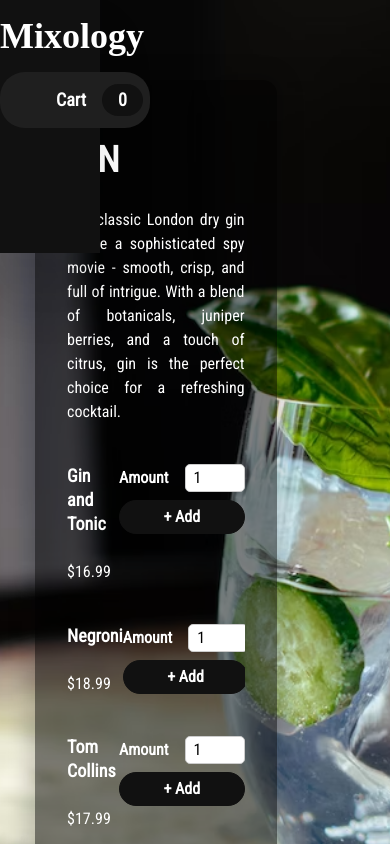
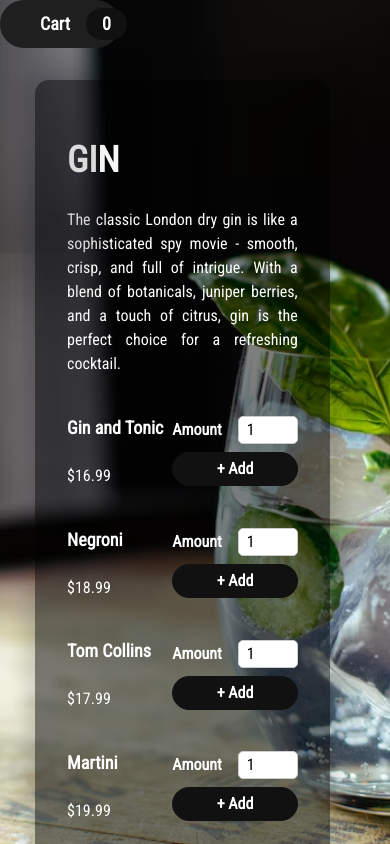
Before and after one commit to MMM-ZA/Mixology-react-app, a React (Create React App) app in the folder mixology-react-app/: page / in a window 390 px wide. Shown: the top 844 px of the page. Built offline with nearby package versions, Linux system fonts and the light colour scheme; a web font is replaced by a local one.

Commit message:
completed media responsiveness

```diff
--- a/mixology-react-app/src/Components/Cart/CartItem.module.css
+++ b/mixology-react-app/src/Components/Cart/CartItem.module.css
@@ -44,6 +44,11 @@
     flex-direction: row;
   }
 }
+@media (max-width: 477px) {
+  .actions {
+    flex-direction: row;
+  }
+}
 
 .cart-item button {
   font: inherit;
@@ -60,6 +65,7 @@
   margin: 0.25rem;
 }
 
+
 .cart-item button:hover,
 .cart-item button:active {
   background-color: #8a2b06;
--- a/mixology-react-app/src/Components/Layout/Header.module.css
+++ b/mixology-react-app/src/Components/Layout/Header.module.css
@@ -36,13 +36,13 @@
     right: -300px;
     height: 30vh;
     width: 100px;
-    background-color: #111;
+    background: rgba(15, 15, 15, 0.15);
     box-shadow: 0 40px 60px rgba(0, 0, 0, .1);
     transition: 0.3s;
   }
 
  .header h1 {
-  display: flex;
-  flex-direction: column;
+  display: none;
+
  }
 }
--- a/mixology-react-app/src/Components/Layout/HeaderCartButton.module.css
+++ b/mixology-react-app/src/Components/Layout/HeaderCartButton.module.css
@@ -13,6 +13,14 @@
   font-weight: bold;
 }
 
+@media (max-width:799px) {
+
+  .buttonCart {
+    width: 120px;
+    padding: 0.50rem 2rem;
+  }
+
+}
 .button:hover,
 .button:active {
   background-color: #2c0d00;
--- a/mixology-react-app/src/Components/Layout/SectionItem.module.css
+++ b/mixology-react-app/src/Components/Layout/SectionItem.module.css
@@ -18,6 +18,13 @@ body {
   border-radius: 14px;
   padding: 2rem;
   box-shadow: 0 1px 18px 10px rgba(0, 0, 0, 0.15);
+}
+
+@media only screen and (max-width: 477px) {
+  .summary {
+    width: 65%;
+
+  }
 }
 
 ul {
@@ -66,6 +73,7 @@ li.active {
   cursor: default;
 
 }
+
 
 /* li.active:before {
   background: linear-gradient(180deg, rgba(15, 15, 15, 0) 0%, #111111 100%);
--- a/mixology-react-app/src/Components/UI/Modal.module.css
+++ b/mixology-react-app/src/Components/UI/Modal.module.css
@@ -28,6 +28,12 @@
   }
 }
 
+@media only screen and (max-width: 477px) {
+  .modal {
+    width:80% ;
+  }
+}
+
 @keyframes slide-down {
   from {
     opacity: 0;
```
